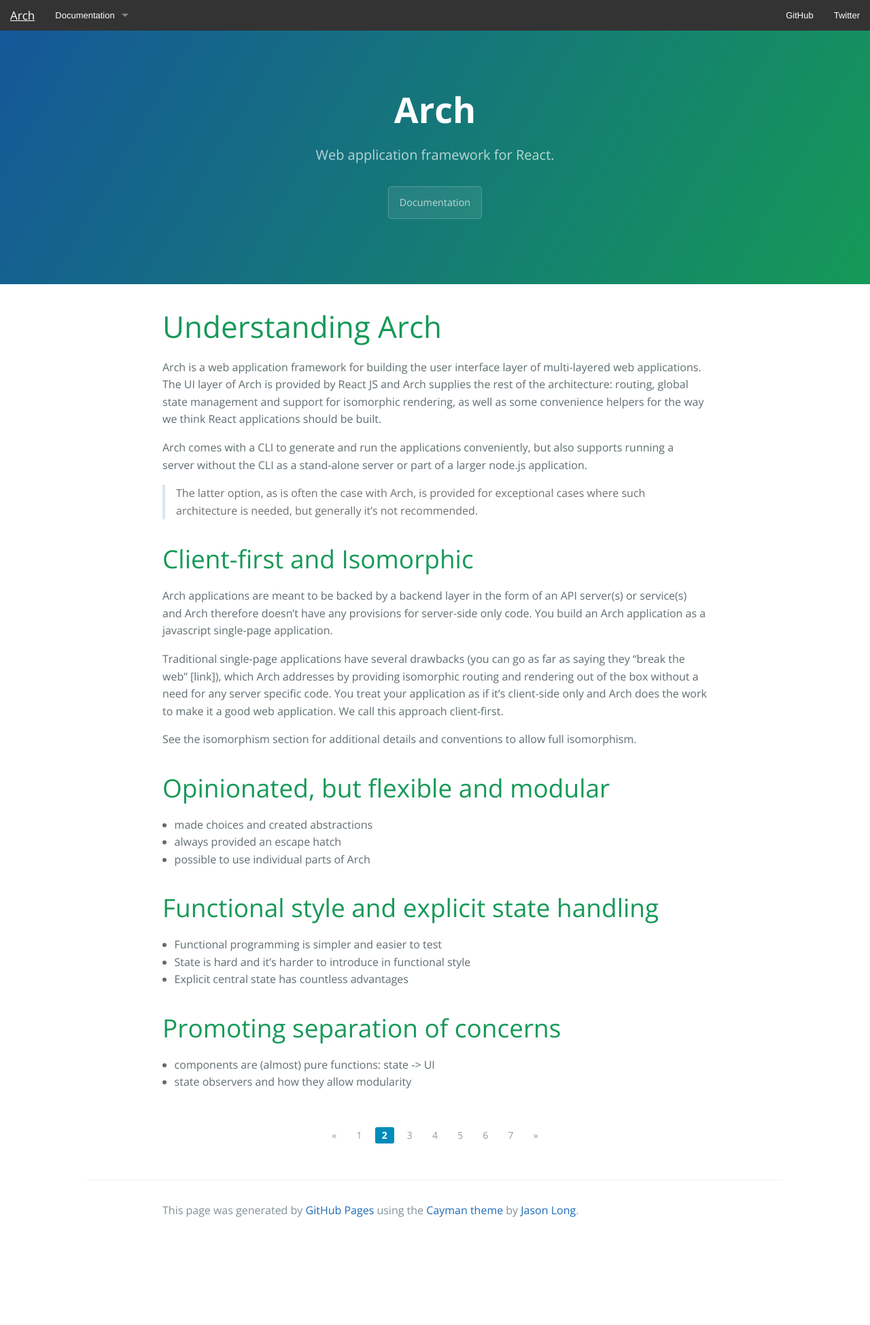
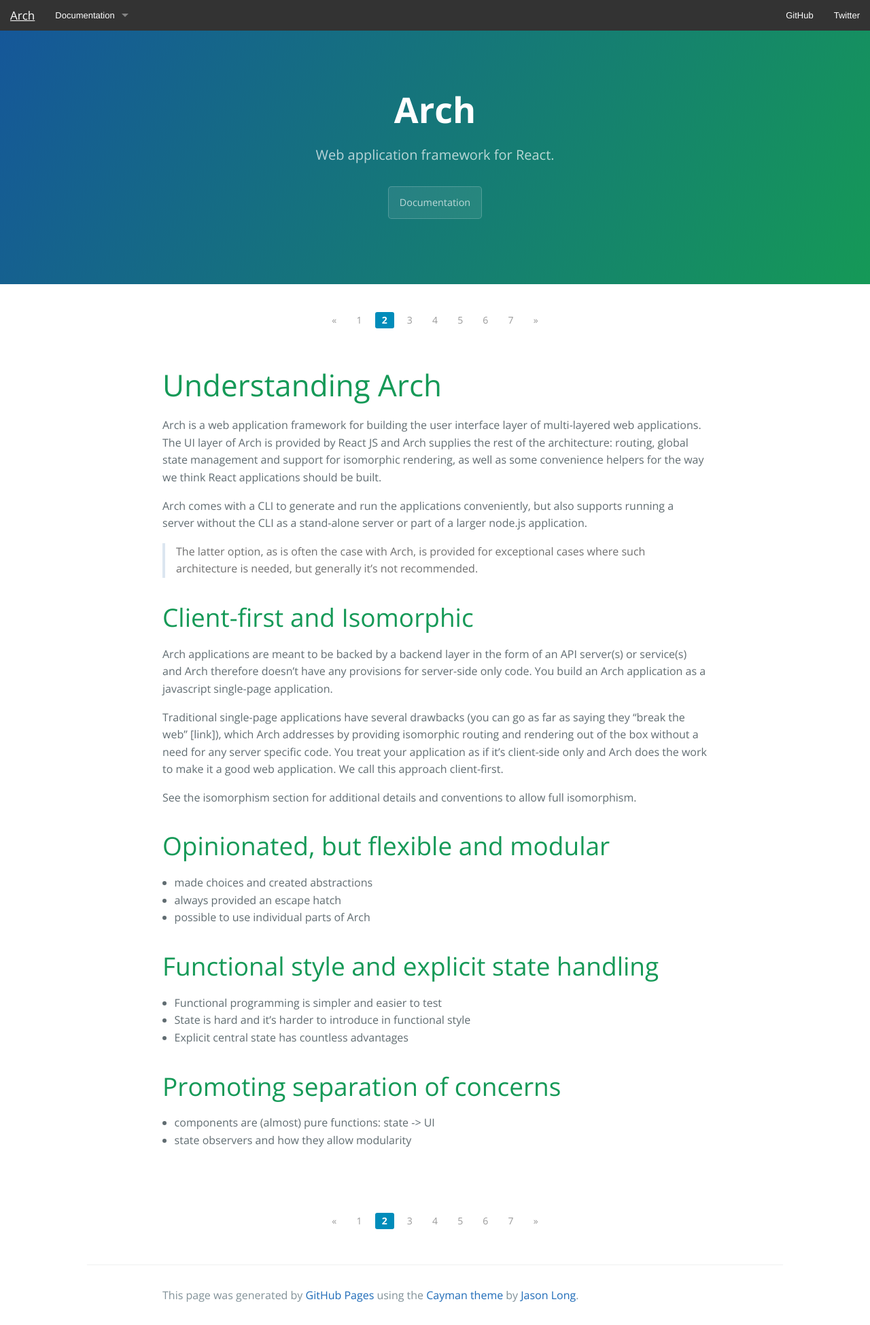
Before and after one commit to arch-js/arch-js.github.io, a Jekyll site: the page built from docs/understanding-arch.html, in a window 1280 px wide. Shown: the whole page at 68% size. Built offline with Jekyll 4.4.1, drawn with Linux system fonts in a browser that asks for light colours; before the commit the page ends 1824 px from its top, so only the background shows below that.

Commit message:
Added top pagination

```diff
--- a/_layouts/default.html
+++ b/_layouts/default.html
@@ -28,6 +28,14 @@
     <h2 class="project-tagline">Web application framework for React.</h2>
     <a href="{{ site.baseurl }}/docs/basic-tutorial.html" class="btn">Documentation</a>
   </section>
+
+  {% if page.no-pagination != true %}
+    <section class="pagination row">
+      <div class="column large-12">
+        {% include pagination.html %}
+      </div>
+    </section>
+  {% endif %}
 
   <section class="main-content row">
     <div class="column large-12">
--- a/stylesheets/stylesheet.css
+++ b/stylesheets/stylesheet.css
@@ -304,6 +304,6 @@
   }
 }
 
-.main-content ul.pagination {
-  margin-top: 5rem;
+.pagination {
+  margin-top: 1.25rem;
 }
```
